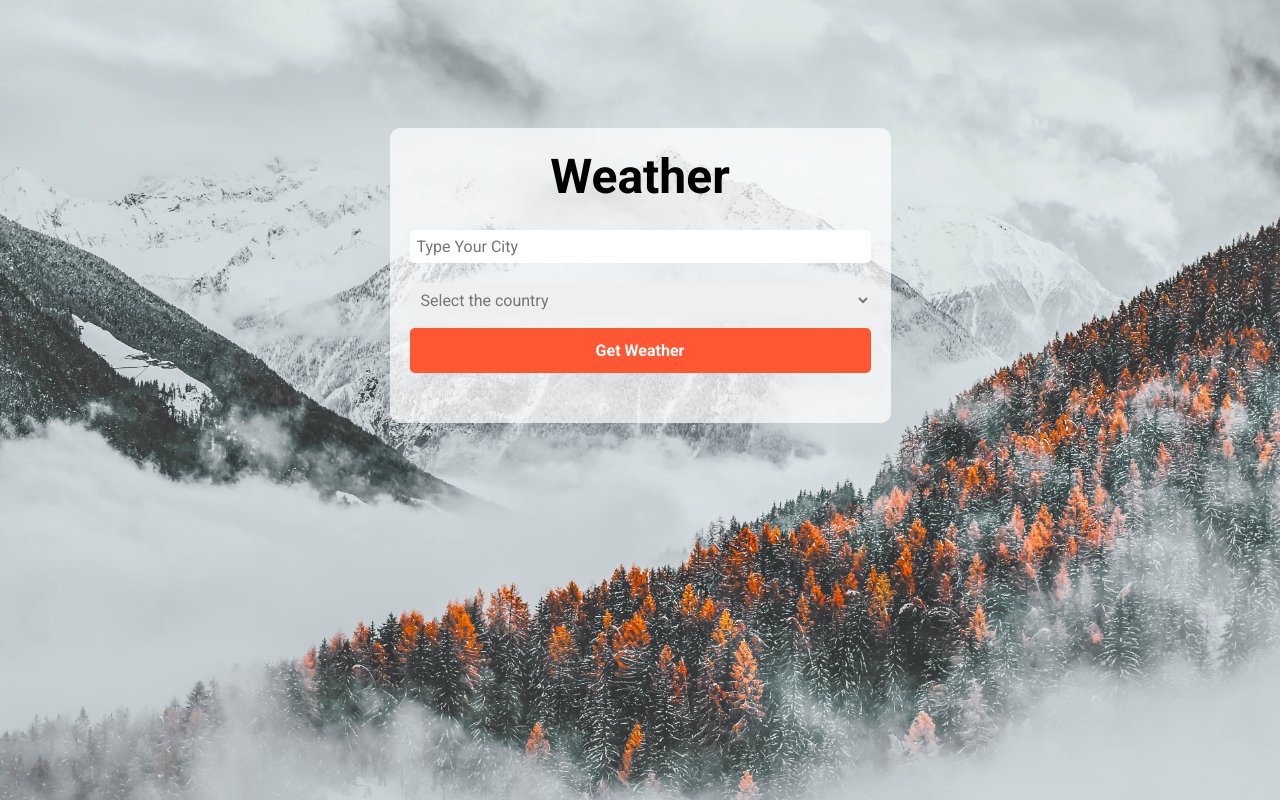
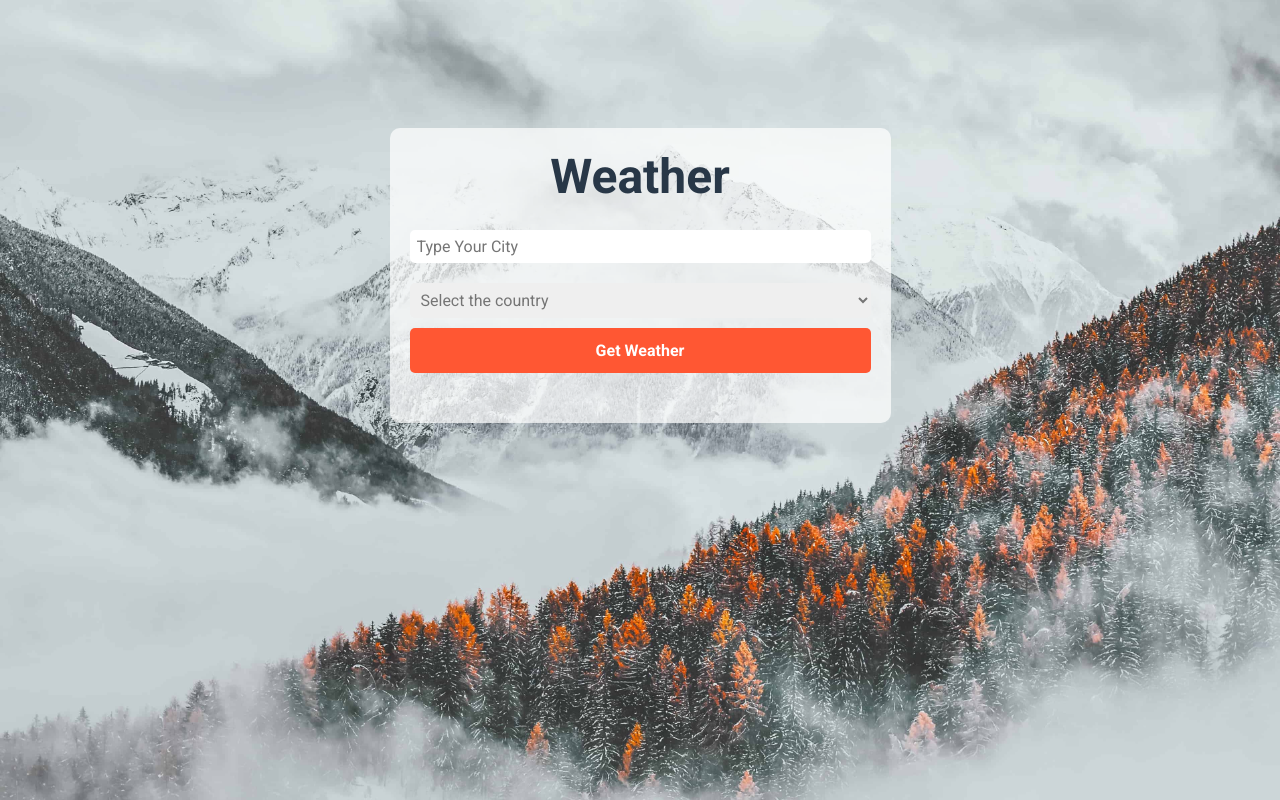
Before and after one commit to BearEars/Weather-website, a plain HTML site: page index.html in a window 1280 px wide. Drawn offline with Linux system fonts and the light colour scheme.

Commit message:
text colors fixed

```diff
--- a/CSS/Container.css
+++ b/CSS/Container.css
@@ -12,6 +12,7 @@
 .tittle-weather {
     font-size: 3rem;
     font-weight: 700;
+    color: #283747;
 
 }
 
@@ -22,6 +23,7 @@
 .weather-location {
     font-weight: 700;
     font-size: 1.5rem;
+    color: var(--gray);
 
 }
 
--- a/CSS/styles.css
+++ b/CSS/styles.css
@@ -15,7 +15,7 @@
 html {
     height: 100vh;
     max-height: 100vh;
-    background-image: url(../assets/background/forest-orange-lot-clouds.jpg);
+    background-image: url(../assets/background/forest-orange-lot-clouds-min.jpg);
     background-position: center;
     background-size: cover;
 }
```
Also changed, not shown: assets/background/city-min.jpg (added), assets/background/forest-orange-lot-clouds-min.jpg (added), assets/background/generic-clouds.jpg (deleted), 3 other files.
